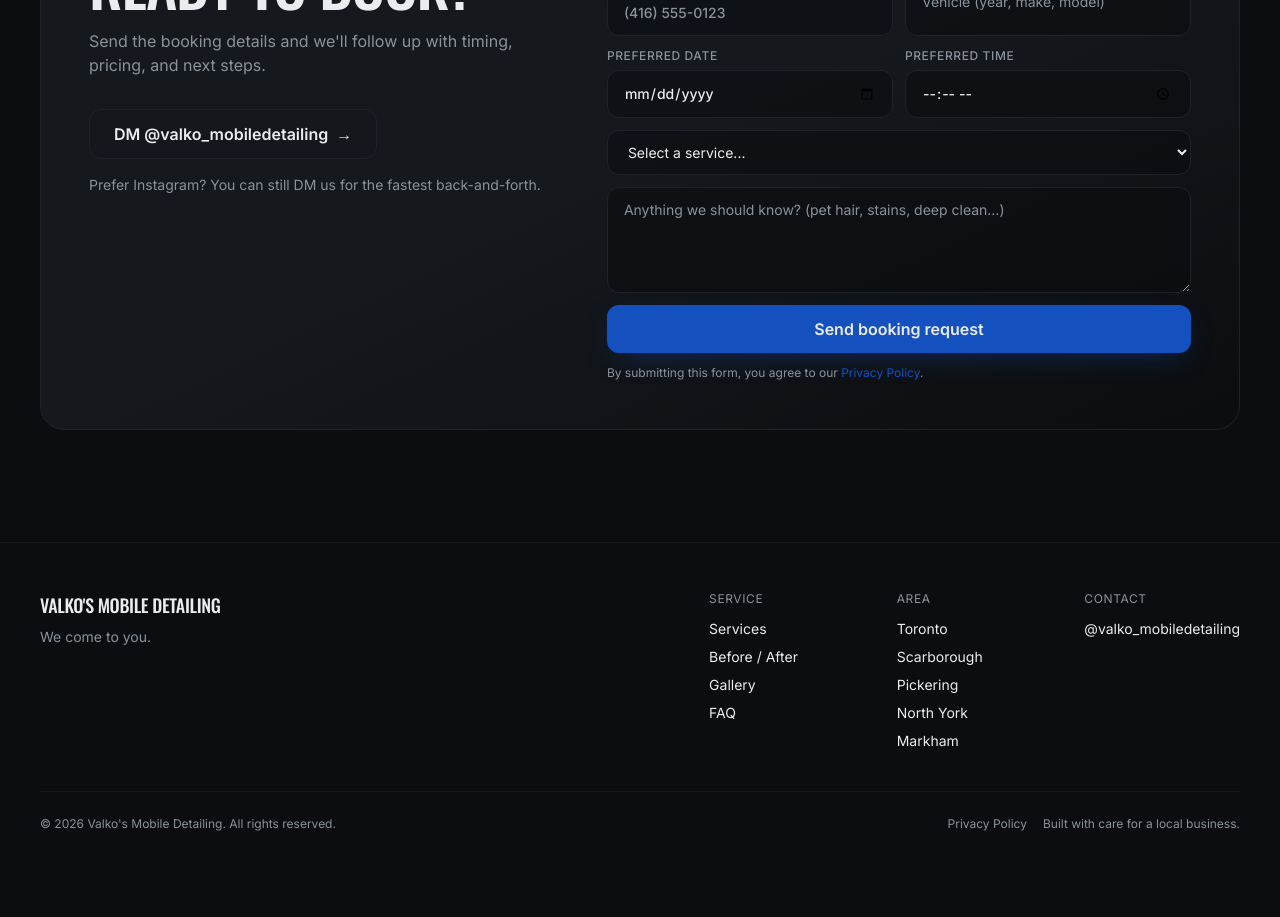
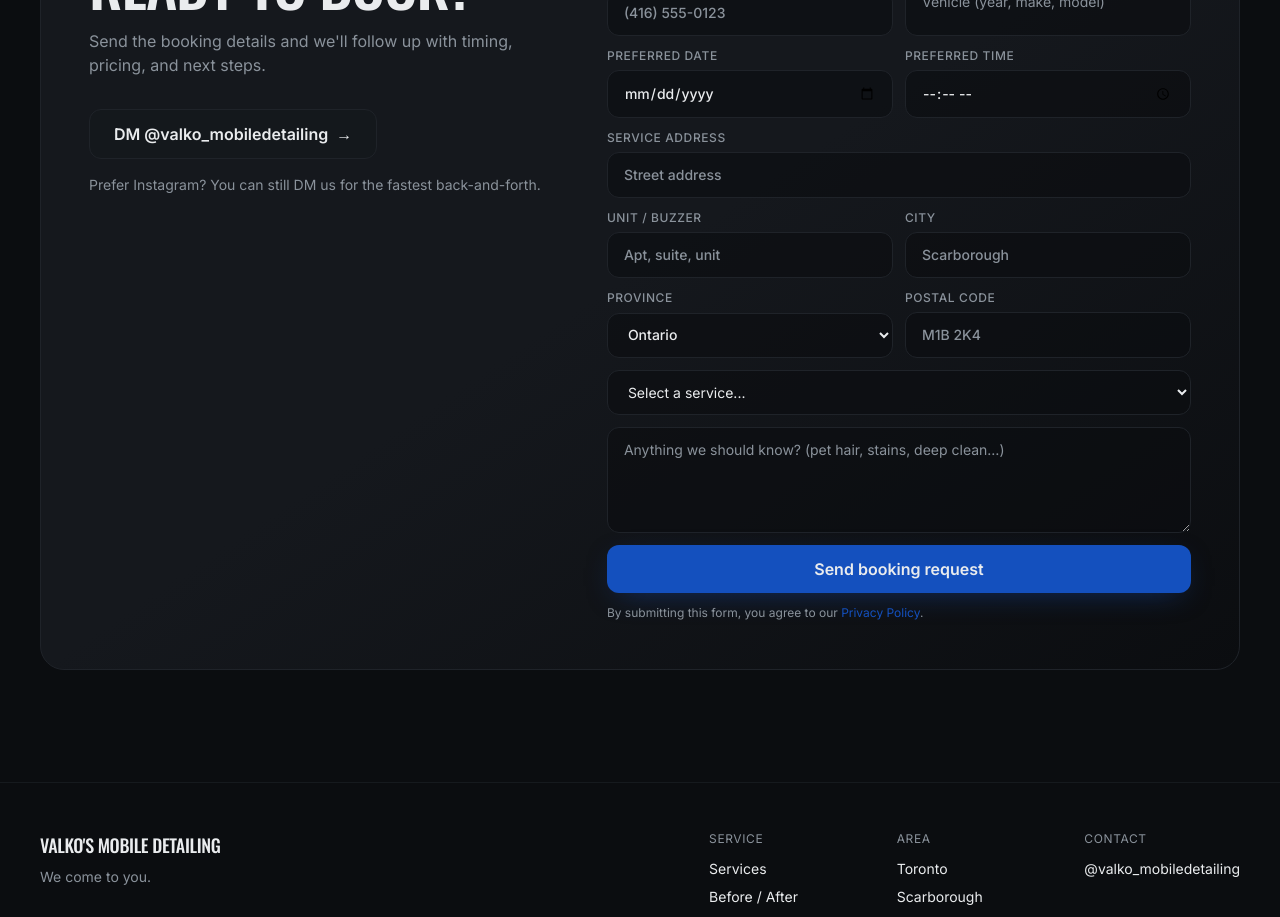
Before and after one commit to DominikV19/valko-mobile-detailing, a Next.js app: page / in a window 1280 px wide. Shown: the part 6900-7817 px from the top of the page. Before the commit the page ends 7780 px from the top, so only its background shows below. Built offline with nearby package versions, Linux system fonts and the light colour scheme.

Commit message:
Add service address fields to booking form

```diff
--- a/app/privacy/page.jsx
+++ b/app/privacy/page.jsx
@@ -7,7 +7,7 @@ export const metadata = {
     "Privacy policy for Valko's Mobile Detailing booking form and website.",
 };
 
-const updated = 'June 16, 2026';
+const updated = 'June 17, 2026';
 
 export default function PrivacyPage() {
   return (
@@ -39,8 +39,8 @@ export default function PrivacyPage() {
                 We collect only the information you choose to submit through the
                 booking request form. The form currently asks for your name, email
                 address, phone number, vehicle details, preferred booking date,
-                preferred booking time, selected service, and any extra message
-                you include.
+                preferred booking time, service address, selected service, and
+                any extra message you include.
               </p>
               <p className="mt-3 text-muted">
                 The form also sends a subject line for the booking request and uses
--- a/components/Contact.jsx
+++ b/components/Contact.jsx
@@ -17,8 +17,16 @@ function formatPhone(value) {
   return `(${digits.slice(0, 3)}) ${digits.slice(3, 6)}-${digits.slice(6)}`;
 }
 
+function formatPostalCode(value) {
+  const chars = value.replace(/[^a-z0-9]/gi, '').toUpperCase().slice(0, 6);
+
+  if (chars.length < 4) return chars;
+  return `${chars.slice(0, 3)} ${chars.slice(3)}`;
+}
+
 export default function Contact() {
   const [phone, setPhone] = useState('');
+  const [postalCode, setPostalCode] = useState('');
   const formEndpoint =
     process.env.NEXT_PUBLIC_FORMSPREE_ENDPOINT ||
     contactSection.formEndpoint;
@@ -120,6 +128,77 @@ export default function Contact() {
                   className={`${fieldClass} normal-case tracking-normal`}
                 />
               </label>
+              <div className="grid gap-3 sm:col-span-2 sm:grid-cols-2">
+                <label className={`${labelClass} sm:col-span-2`}>
+                  Service address
+                  <input
+                    type="text"
+                    name="address_line_1"
+                    placeholder="Street address"
+                    autoComplete="address-line1"
+                    required
+                    className={`${fieldClass} normal-case tracking-normal`}
+                  />
+                </label>
+                <label className={labelClass}>
+                  Unit / buzzer
+                  <input
+                    type="text"
+                    name="address_line_2"
+                    placeholder="Apt, suite, unit"
+                    autoComplete="address-line2"
+                    className={`${fieldClass} normal-case tracking-normal`}
+                  />
+                </label>
+                <label className={labelClass}>
+                  City
+                  <input
+                    type="text"
+                    name="address_city"
+                    placeholder="Scarborough"
+                    autoComplete="address-level2"
+                    list="service-area-cities"
+                    required
+                    className={`${fieldClass} normal-case tracking-normal`}
+                  />
+                </label>
+                <label className={labelClass}>
+                  Province
+                  <select
+                    name="address_province"
+                    autoComplete="address-level1"
+                    defaultValue="Ontario"
+                    required
+                    className={`${fieldClass} normal-case tracking-normal`}
+                  >
+                    <option>Ontario</option>
+                  </select>
+                </label>
+                <label className={labelClass}>
+                  Postal code
+                  <input
+                    type="text"
+                    name="address_postal_code"
+                    value={postalCode}
+                    placeholder="M1B 2K4"
+                    autoComplete="postal-code"
+                    inputMode="text"
+                    maxLength={7}
+                    pattern="[A-Z][0-9][A-Z] [0-9][A-Z][0-9]"
+                    title="Use a Canadian postal code like M1B 2K4"
+                    required
+                    onChange={(e) => setPostalCode(formatPostalCode(e.target.value))}
+                    className={`${fieldClass} normal-case tracking-normal`}
+                  />
+                </label>
+                <datalist id="service-area-cities">
+                  <option value="Toronto" />
+                  <option value="Scarborough" />
+                  <option value="Pickering" />
+                  <option value="North York" />
+                  <option value="Markham" />
+                </datalist>
+              </div>
               <select
                 name="service"
                 required
```
